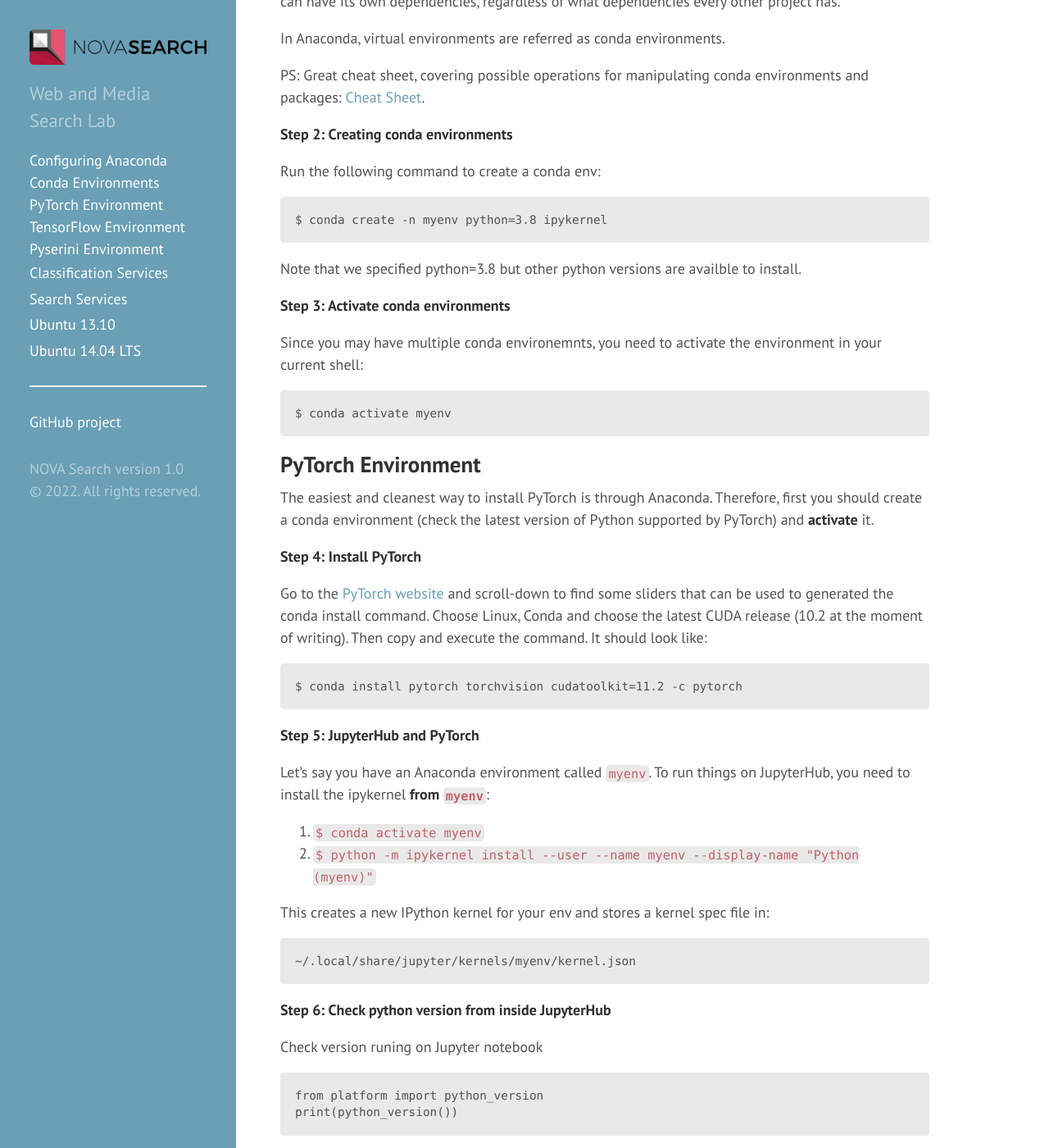
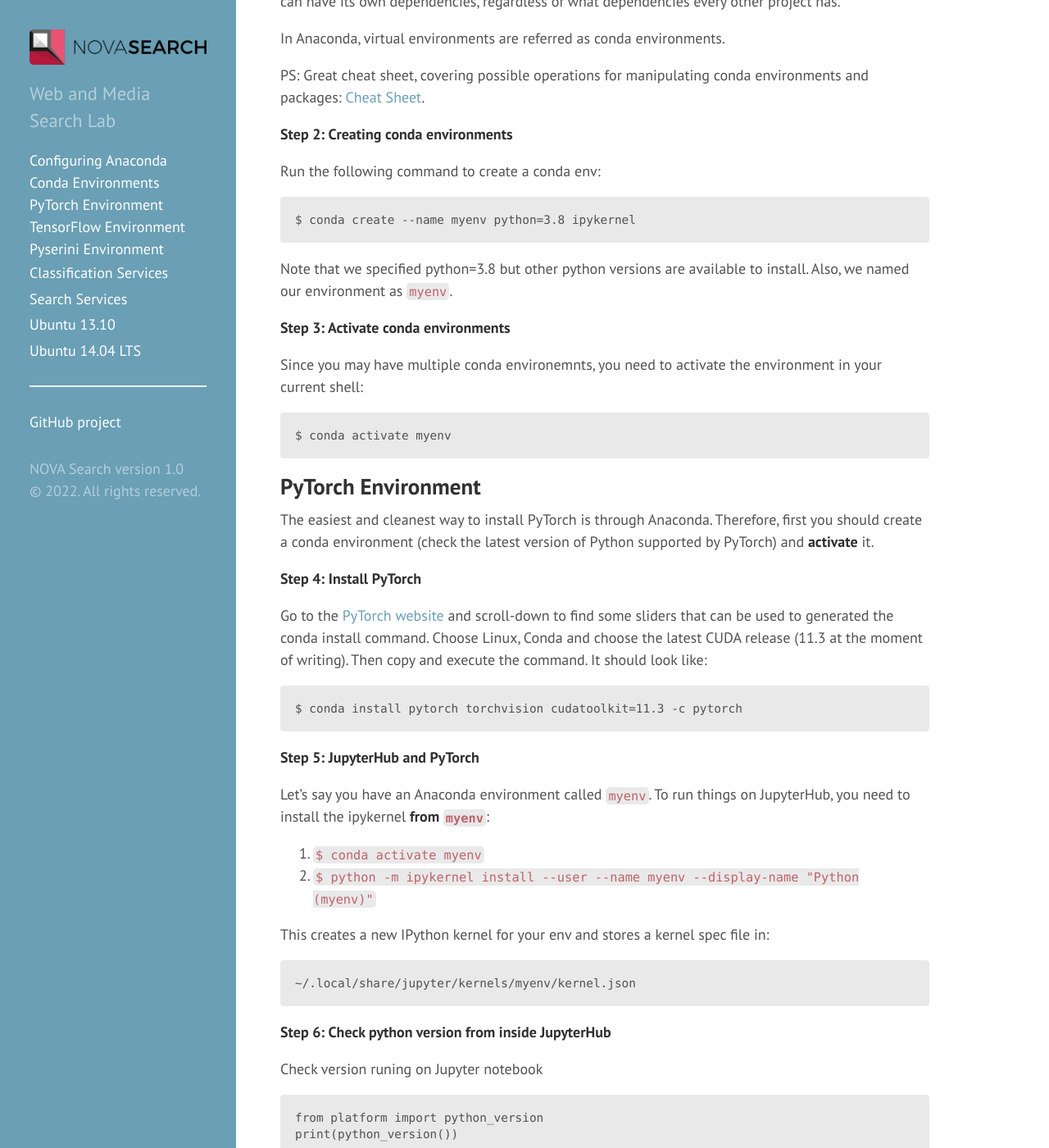
Before and after one commit to novasearch/wiki.novasearch.org, a Jekyll site: the page built from wiki/Python_DeepLearning.md, in a window 1280 px wide and 1400 px high, scrolled down 822 px. Shown: the whole window at 82% size. Built offline with Jekyll 4.4.1, drawn with Linux system fonts in a browser that asks for light colours.

Commit message:
Update Python_DeepLearning.md

```diff
--- a/wiki/Python_DeepLearning.md
+++ b/wiki/Python_DeepLearning.md
@@ -36,9 +36,9 @@
 
 Run the following command to create a conda env:
 
-    $ conda create -n myenv python=3.8 ipykernel
+    $ conda create --name myenv python=3.8 ipykernel
 
-Note that we specified python=3.8 but other python versions are availble to install.
+Note that we specified python=3.8 but other python versions are available to install. Also, we named our environment as `myenv`.
 
 **Step 3: Activate conda environments**
 
@@ -56,9 +56,9 @@
 **Step 4: Install PyTorch**
 
 Go to the [PyTorch website](https://pytorch.org/) and scroll-down to find some sliders that can be used to generated the conda install command.
-Choose Linux, Conda and choose the latest CUDA release (10.2 at the moment of writing). Then copy and execute the command. It should look like:
+Choose Linux, Conda and choose the latest CUDA release (11.3 at the moment of writing). Then copy and execute the command. It should look like:
 
-    $ conda install pytorch torchvision cudatoolkit=11.2 -c pytorch
+    $ conda install pytorch torchvision cudatoolkit=11.3 -c pytorch
 
 **Step 5: JupyterHub and PyTorch**
 
```
